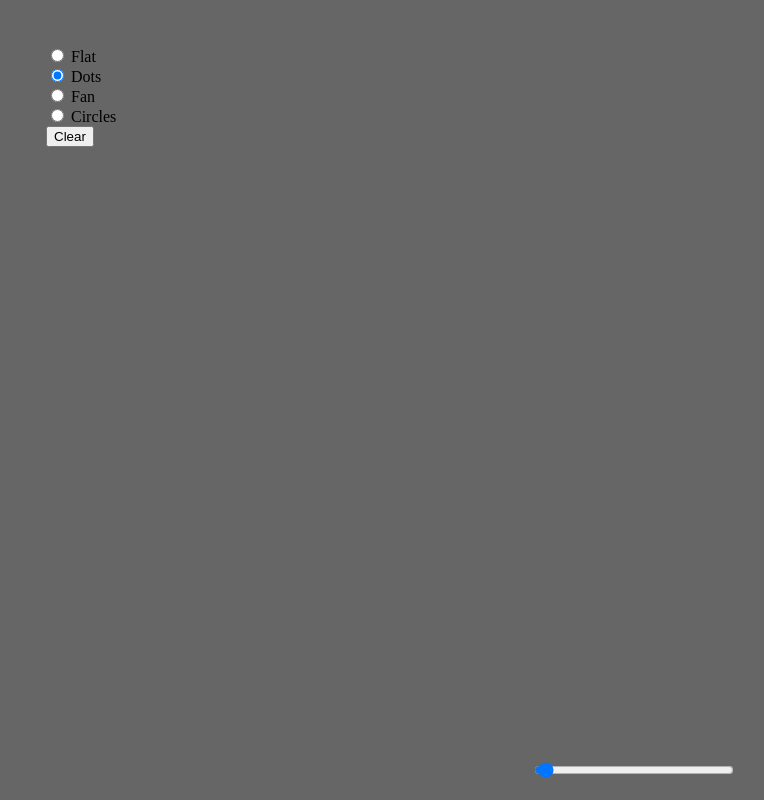
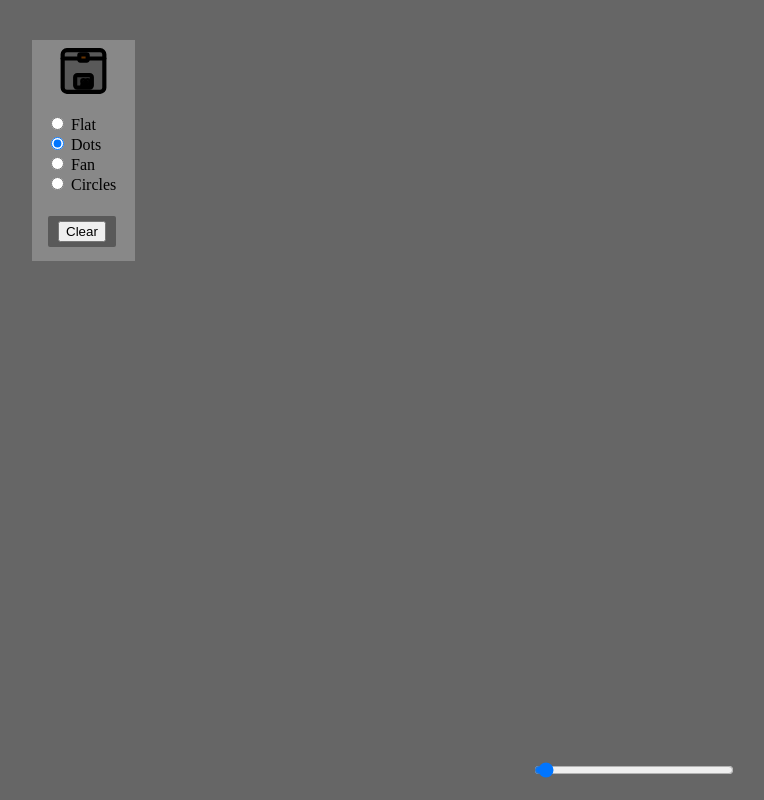
Before and after one commit to phentos/scratchpad, a plain HTML site: page index.html in a window 1280 px wide. Shown: the whole page, without its empty margins (32-796 px from the left). Drawn offline with Linux system fonts and the light colour scheme.

Commit message:
save button, some ui styles

```diff
--- a/index.html
+++ b/index.html
@@ -10,6 +10,10 @@
         <form class="ui" id="penStyles">
             <fieldset>
                 <div>
+                    <img class="block" id="floppy" src="floppy.svg" width="75px" height="50px">
+
+                    <br>
+
                     <div class="block">
                         <input type="radio" id="flatSelect" name="penType" value="flat" />
                         <label for="flatSelect">Flat</label>
@@ -30,7 +34,9 @@
                         <label for="circleSelect">Circles</label>
                     </div>
 
-                    <div class="block">
+                    <br>
+
+                    <div class="block" id="clearButton">
                         <button id="clear">Clear</button>
                     </div>
                 </div>
--- a/styles.css
+++ b/styles.css
@@ -23,7 +23,7 @@ body {
 #penStyles {
   top: 5%;
   left: 5%;
-  background-color:
+  background-color: #888;
 }
 
 #penStyles fieldset {
@@ -33,3 +33,23 @@ body {
 .block {
   display:block;
 }
+
+#clearButton {
+    background-color: #595959;
+    border: none;
+    color: white;
+    padding: 5px 10px;
+    text-align: center;
+    text-decoration: none;
+    display: inline-block;
+    font-size: 16px;
+    margin: 4px 2px;
+    cursor: pointer;
+    border-radius: 2px;
+    transition-duration: 0.4s;
+}
+
+#clearButton:hover {
+    background-color: #3D3D3D;
+    color: #663300;
+}
```
Also changed, not shown: floppy.svg (added).
